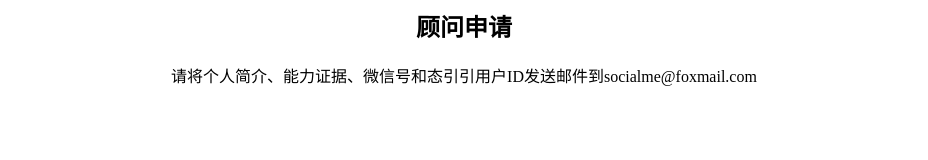
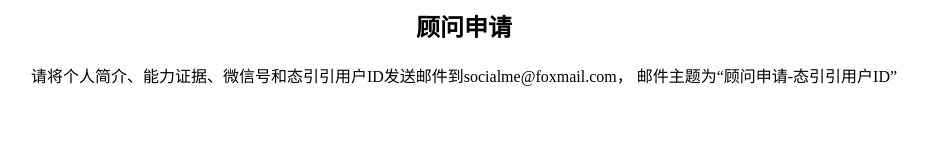
Before and after one commit to GerogeLeon/loveme_home, a plain HTML site: page consultant_apply.html in a window 1280 px wide. Shown: the whole page, without its empty margins (176-1104 px from the left). Drawn offline with Linux system fonts and the light colour scheme.

Commit message:
顾问申请 html

```diff
--- a/consultant_apply.html
+++ b/consultant_apply.html
@@ -25,7 +25,8 @@
     <div>
         <h2 class="headline">顾问申请</h2>
         <div class="content">
-            请将个人简介、能力证据、微信号和态引引用户ID发送邮件到socialme@foxmail.com
+            请将个人简介、能力证据、微信号和态引引用户ID发送邮件到socialme@foxmail.com，
+            邮件主题为“顾问申请-态引引用户ID”
         </div>
     </div>
 
```
